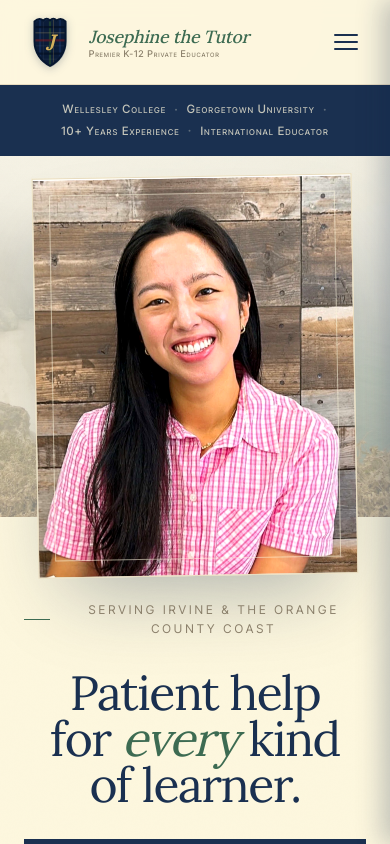
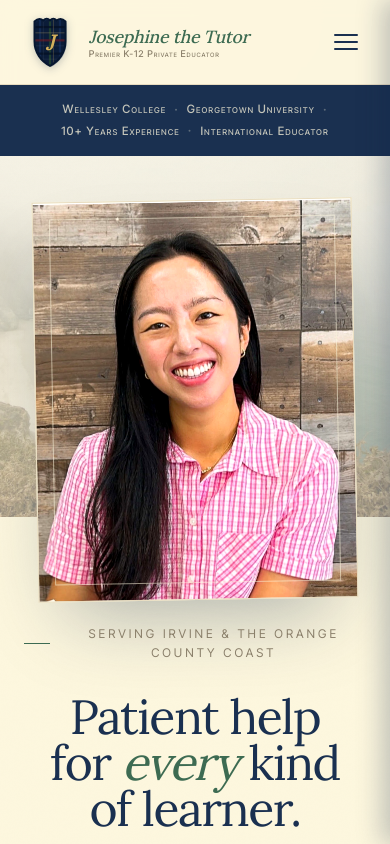
Before and after one commit to patrickparagas1/josephine-tutoring, a Next.js app: page / in a window 390 px wide. Shown: the top 844 px of the page. Built offline with nearby package versions, Linux system fonts and the light colour scheme.

Commit message:
Add more space between credentials bar and portrait photo on mobile

```diff
--- a/app/globals.css
+++ b/app/globals.css
@@ -1356,7 +1356,7 @@ footer em,
     padding-top: 9rem;
     gap: 1.5rem;
   }
-  .hero-visual-wrap { max-width: 320px; }
+  .hero-visual-wrap { max-width: 320px; margin-top: 3.5rem; }
   section { padding: 4rem 1.5rem; }
   .about-grid {
     display: flex;
```
